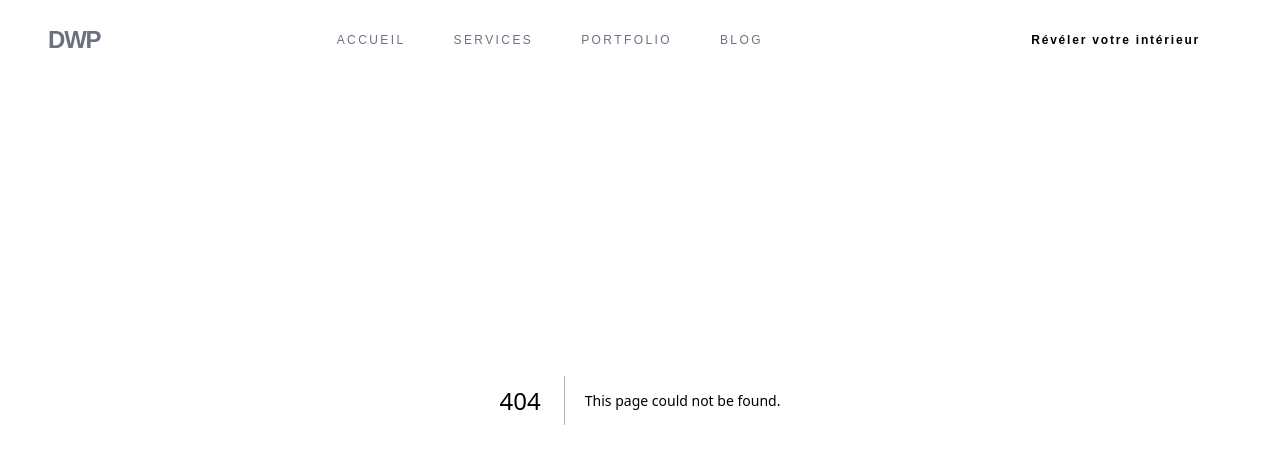
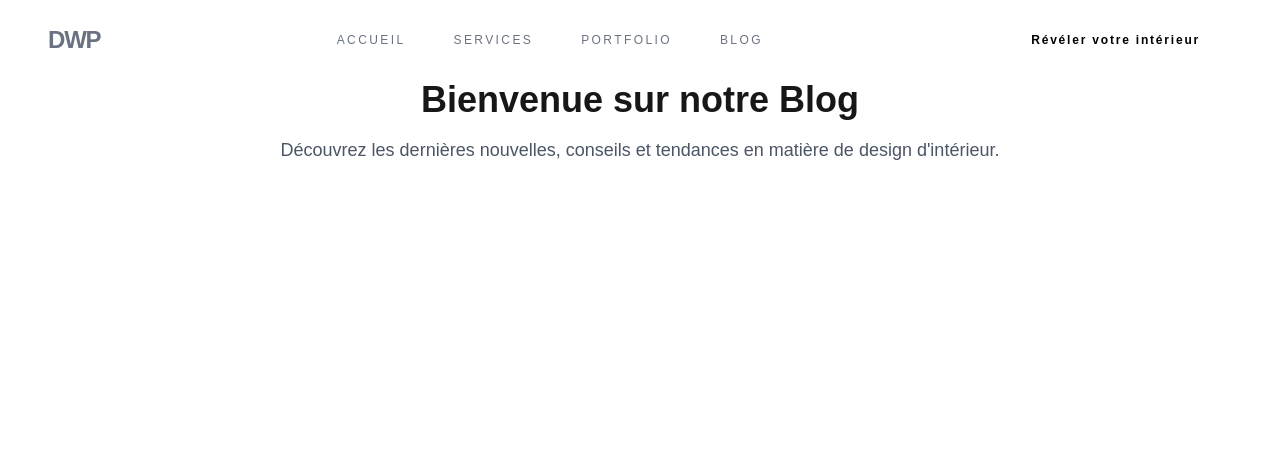
Before and after one commit to elFilaly001/DWP, a Next.js app: page /V1/blog in a window 1280 px wide. Before the commit this address had no page. Shown: the top 464 px of the page. Built offline with nearby package versions, Linux system fonts and the light colour scheme.

Commit message:
feat: restructure pages and components for V0 and V1, adding new blog, portfolio, and services pages

```diff
--- /dev/null
+++ b/app/V0/V0home/page.tsx
@@ -0,0 +1,9 @@
+import  HomeHero  from "@/components/home_hero";
+
+export default function Home() {
+  return (
+    <section>
+      <HomeHero />
+    </section>
+  );
+}
--- /dev/null
+++ b/app/V1/blog/page.tsx
@@ -0,0 +1,11 @@
+export default function Page() {
+  return (
+    <section>
+      <h1 className="text-4xl font-bold text-center mt-20">Bienvenue sur notre Blog</h1>
+      <p className="text-center mt-4 text-lg text-gray-600">
+        Découvrez les dernières nouvelles, conseils et tendances en matière de design d'intérieur.
+      </p>
+      {/* Blog content would go here */}
+    </section>
+  );
+}
--- /dev/null
+++ b/app/V1/portfolio/page.tsx
@@ -0,0 +1,6 @@
+import PortfolioPage from "@/components/portfolioPage";
+export default function Page() {
+  return (
+    <PortfolioPage/>
+  );
+}
--- /dev/null
+++ b/app/V1/services/page.tsx
@@ -0,0 +1,4 @@
+import ServicePage from "@/components/servicesPage";
+export default function Page() {
+  return (<ServicePage />);
+}
--- a/app/page.tsx
+++ b/app/page.tsx
@@ -1,9 +1,5 @@
-import  HomeHero  from "@/components/home_hero";
+import { redirect } from "next/navigation";
 
 export default function Home() {
-  return (
-    <section>
-      <HomeHero />
-    </section>
-  );
+  redirect("/V0/V0home");
 }
```
Also changed, not shown: app/V0/blog/page.tsx (renamed from app/blog/page.tsx), app/V0/portfolio/page.tsx (renamed from app/portfolio/page.tsx), app/V0/services/page.tsx (renamed from app/services/page.tsx), app/V1/V1home/page.tsx (renamed from app/V1home/page.tsx).
